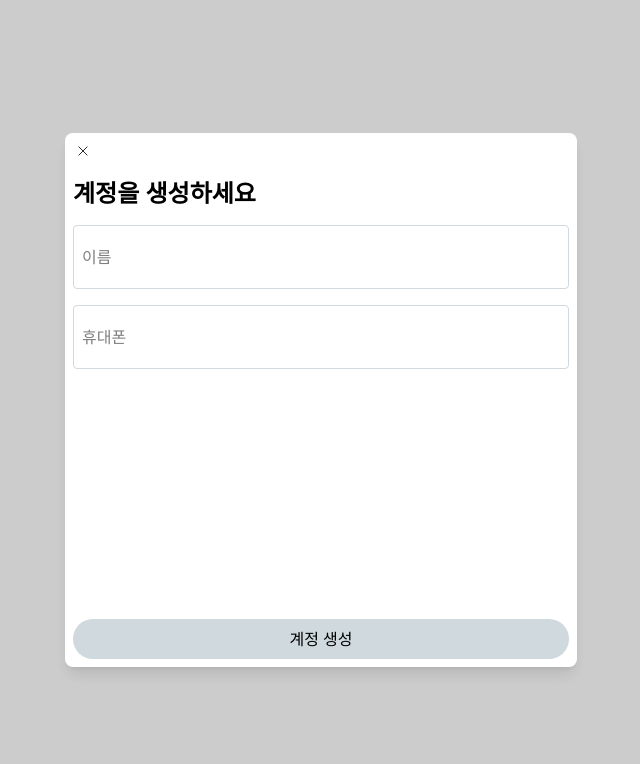
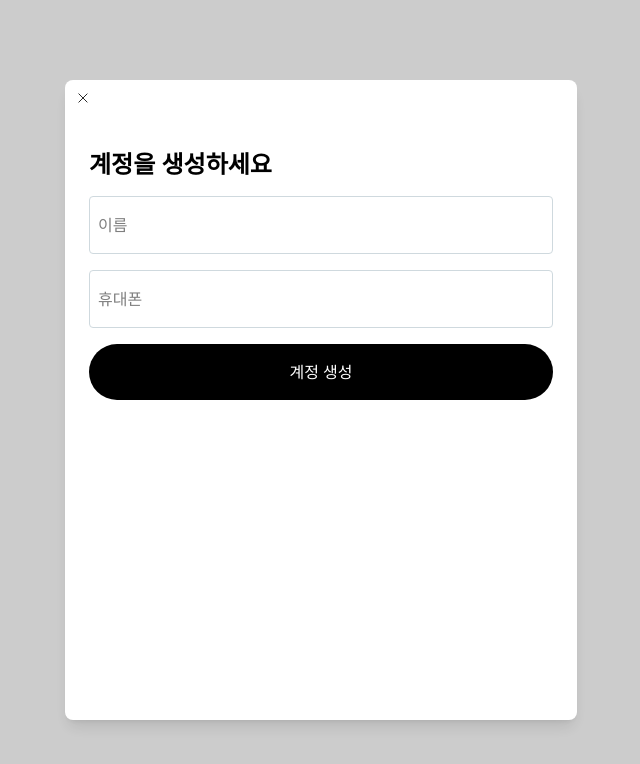
Before and after one commit to HBDCHAEYOUNG/x_web, a Next.js app: page /i/flow/signup in a window 1280 px wide. Shown: the top 764 px of the page, without its empty margins (319-959 px from the left). Built offline with nearby package versions, Linux system fonts and the light colour scheme.

Commit message:
refactor: improve modal structure with nested box layout

```diff
--- a/src/app/(before login)/_component/LoginModal.tsx
+++ b/src/app/(before login)/_component/LoginModal.tsx
@@ -5,10 +5,10 @@ import Link from "next/link";
 
 export default function LoginModal() {
   return (
-    <div className="fixed inset-0 bg-black/20 flex items-center justify-center z-50">
-      <div className="bg-white w-2/5 h-4/5 rounded-lg shadow-lg flex flex-col p-2">
+    <div className="modal-outer">
+      <div className="modal-container">
         <CloseButton />
-        <div className="flex flex-col gap-4 common-padding pt-10">
+        <div className="modal-content">
           <h1 className="text-2xl font-bold">X가입하기</h1>
           <input type="text" placeholder="이메일" className="input-style" />
           <input type="text" placeholder="비밀번호" className="input-style" />
--- a/src/app/(before login)/_component/SignupModal.tsx
+++ b/src/app/(before login)/_component/SignupModal.tsx
@@ -2,23 +2,15 @@ import CloseButton from "@/app/_component/Close-button";
 
 export default function SignupModal() {
   return (
-    <div className="fixed inset-0 bg-black/20 flex items-center justify-center z-50">
-      <div className="bg-white w-2/5 h-2/3 rounded-lg shadow-lg flex flex-col p-2 gap-4">
+    <div className="modal-outer">
+      <div className="modal-container">
         <CloseButton />
-        <h1 className="text-2xl font-bold">계정을 생성하세요</h1>
-        <input
-          type="text"
-          placeholder="이름"
-          className="rounded-sm border border-brand-grey h-16 p-2 w-full"
-        />
-        <input
-          type="text"
-          placeholder="휴대폰"
-          className="rounded-sm border border-brand-grey h-16 p-2 w-full "
-        />
-        <button className="rounded-full bg-brand-grey p-2 w-full mt-auto">
-          계정 생성
-        </button>
+        <div className="modal-content">
+          <h1 className="text-2xl font-bold">계정을 생성하세요</h1>
+          <input type="text" placeholder="이름" className="input-style" />
+          <input type="text" placeholder="휴대폰" className="input-style" />
+          <button className="button-style mt-auto">계정 생성</button>
+        </div>
       </div>
     </div>
   );
--- a/src/app/globals.css
+++ b/src/app/globals.css
@@ -14,6 +14,20 @@
   @apply px-4; /* 10px = 2.5rem in Tailwind */
 }
 
+/* modal */
+
+.modal-outer {
+  @apply fixed inset-0 bg-black/20 flex items-center justify-center z-50;
+}
+
+.modal-container {
+  @apply bg-white w-2/5 h-4/5 rounded-lg shadow-lg flex flex-col p-2;
+}
+
+.modal-content {
+  @apply flex flex-col gap-4 px-4 pt-10;
+}
+
 .input-style {
   @apply rounded-sm border border-brand-grey p-2 py-4 w-full;
 }
```
